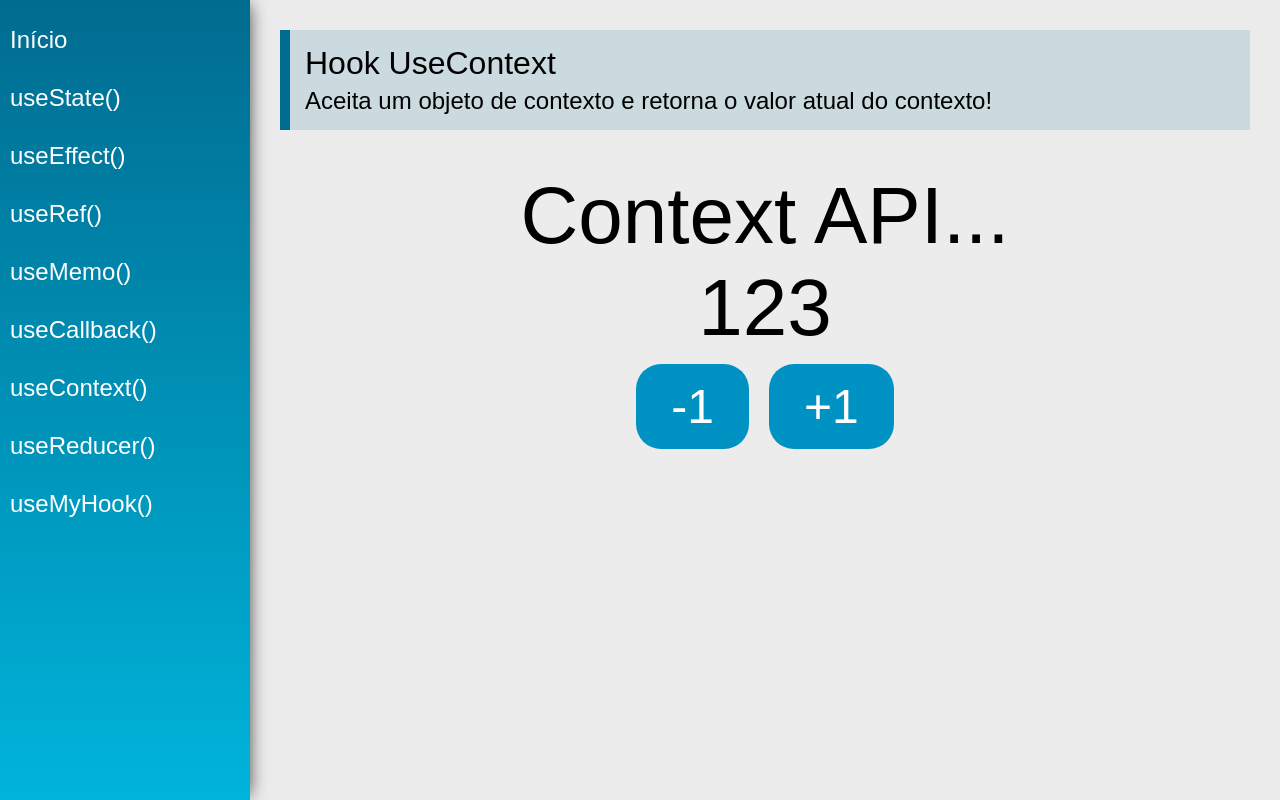
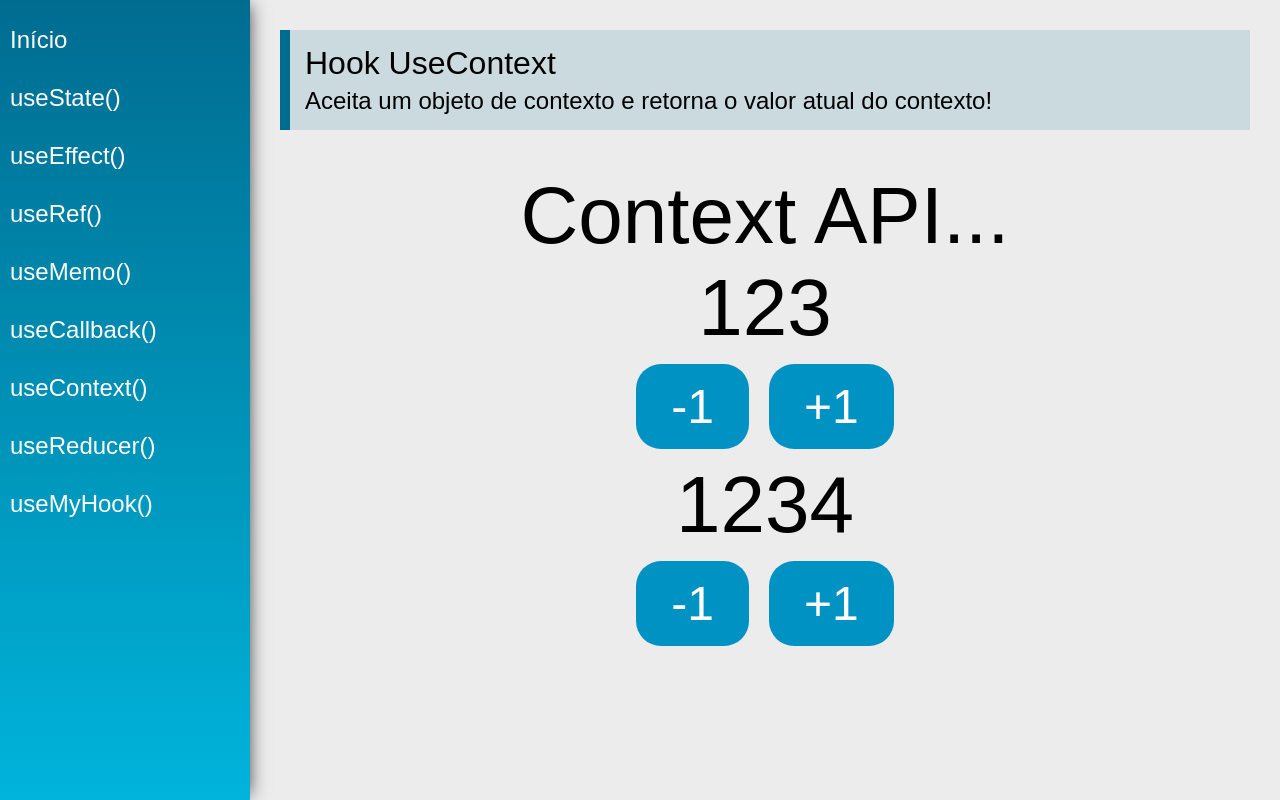
Before and after one commit to FelipeUTFPR/React_Hooks, a React (Create React App) app: page /useContext in a window 1280 px wide. Built offline with nearby package versions, Linux system fonts and the light colour scheme.

Commit message:
73. useContext #02

```diff
--- a/src/data/Store.jsx
+++ b/src/data/Store.jsx
@@ -0,0 +1,37 @@
+import React, {useState} from 'react'
+
+const initialState = {
+    number:1234,
+    text: 'Context API + Hooks'
+}
+
+export const AppContext = React.createContext(initialState)
+
+const Store = props => {
+    const [state, setState] = useState(initialState)
+
+    function updateState(key,value){
+        setState({
+            ...state,
+            [key]:value
+        })
+    }
+
+    return(
+        <AppContext.Provider value={{
+            number: state.number,
+            text: state.text,
+            setNumber: n=> updateState('number',n),
+            setText: t => updateState('text', t),
+
+        }}>
+
+        {props.children}
+
+
+
+        </AppContext.Provider>
+    )
+}
+
+export default Store
--- a/src/views/App.jsx
+++ b/src/views/App.jsx
@@ -4,6 +4,7 @@
 
 import Menu from '../components/layout/Menu'
 import Content from '../components/layout/Content'
+import Store from '../data/Store'
 
 //importou o contexto no componente de mais alto nível, componente raiz
 import DataContext, {data} from '../data/DataContext'
@@ -12,9 +13,9 @@
 const[state,setState] = useState(data)
 
     return (
-        //quando o contexto for inicializado aqui, é este valor que será passado para todos os componentes " value={{state,setState}}"
+<Store>
 
-        <DataContext.Provider value={{state,setState}}>
+<DataContext.Provider value={{state,setState}}>
     <div className="App">
                     <Router>
                         <Menu />
@@ -22,6 +23,8 @@
                     </Router>
                 </div>
                 </DataContext.Provider>
+</Store>
+
     )
 
 
--- a/src/views/examples/UseContext.jsx
+++ b/src/views/examples/UseContext.jsx
@@ -1,15 +1,14 @@
-import React, {useContext} from 'react'
-import PageTitle from '../../components/layout/PageTitle'
+import React, { useContext } from "react";
+import PageTitle from "../../components/layout/PageTitle";
 
-import DataContext from '../../data/DataContext'
-
+import DataContext from "../../data/DataContext";
+import { AppContext } from "../../data/Store";
 
 const UseContext = (props) => {
-
-    const {state,setState} = useContext(DataContext)
+  const { state, setState } = useContext(DataContext);
 
   //pego meu estado
-    const context = useContext(DataContext)
+  const context = useContext(DataContext);
 
   //consigo usar meu objeto de contexto, tomando cuidado para replicar os valores do objeto
   //para não perder o valor do objeto
@@ -17,28 +16,45 @@
   function addNumber(delta) {
     context.setState({
       ...state,
-            number: state.number +delta
-        })
+      number: state.number + delta,
+    });
   }
 
+  const { number, setNumber } = useContext(AppContext);
   return (
     <div className="UseContext">
       <PageTitle
         title="Hook UseContext"
         subtitle="Aceita um objeto de contexto e retorna o valor atual do contexto!"
       />
+      <sectionTitle title="Exercício #01" />
       <div className="center">
-                <span className='text'>{state.text}</span>
-                <span className='text'>{state.number}</span>
+        <span className="text">{state.text}</span>
+        <span className="text">{state.number}</span>
 
         <div>
-                    <button className='btn' onClick={() => addNumber(-1)}>-1</button>
-                    <button className='btn' onClick={() => addNumber(1)}>+1</button>
-                </div>
-
+          <button className="btn" onClick={() => addNumber(-1)}>
+            -1
+          </button>
+          <button className="btn" onClick={() => addNumber(1)}>
+            +1
+          </button>
         </div>
       </div>
-    )
-}
+      <sectionTitle title="Exercício #02" />
+      <div className="center">
+        <span className="text">{number}</span>
+        <div>
+          <button className="btn" onClick={() => setNumber(number - 1)}>
+            -1
+          </button>
+          <button className="btn" onClick={() => setNumber(number + 1)}>
+            +1
+          </button>
+        </div>
+      </div>
+    </div>
+  );
+};
 
-export default UseContext
+export default UseContext;
```
Lines whose indentation alone changed are shown as unchanged.
